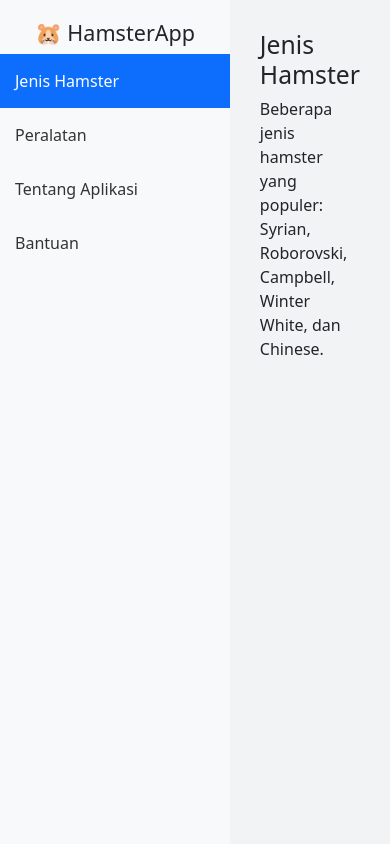
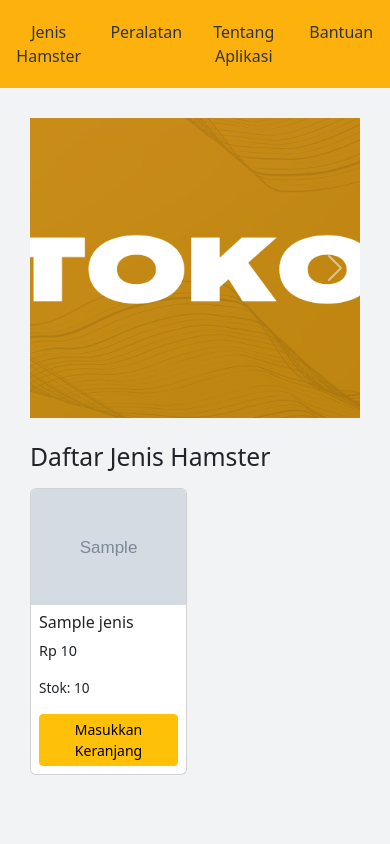
Before and after one commit to Vxwell/projek-hamster, a CodeIgniter 4 app: template app/Views/dashboard.php in a window 390 px wide. Run offline with PHP 8.4 and a stand-in for CodeIgniter, Linux system fonts and the light colour scheme; the template is opened without the code that fills it: most values are stand-ins (such as "Sample title", 1, 10 or a date in 2020); grey boxes marked "Sample" are stand-in pictures; some libraries are stand-ins or nearby versions.

Commit message:
vian update

```diff
--- a/app/Views/dashboard.php
+++ b/app/Views/dashboard.php
@@ -13,9 +13,16 @@
 
         .sidebar {
             width: 250px;
-            background-color: #f8f9fa;
+            background-color: rgb(253, 177, 13);
             padding-top: 20px;
             box-shadow: 2px 0 5px rgba(0,0,0,0.1);
+        }
+
+        .sidebar h4 {
+            padding: 10px;
+            color: white;
+            background-color: rgb(253, 129, 13);
+            margin-bottom: 20px;
         }
 
         .sidebar a {
@@ -26,8 +33,8 @@
         }
 
         .sidebar a:hover {
-            background-color: #e9ecef;
-            color: #0d6efd;
+            background-color: rgb(255, 222, 36);
+            color: rgb(0, 0, 0);
         }
 
         .content {
@@ -37,8 +44,33 @@
         }
 
         .active {
-            background-color: #0d6efd !important;
+            background-color: rgb(255, 222, 36) !important;
             color: white !important;
+        }
+
+        /* Responsif untuk mobile */
+        @media (max-width: 768px) {
+            body {
+                flex-direction: column;
+            }
+
+            .sidebar {
+                width: 100%;
+                display: flex;
+                flex-direction: row;
+                justify-content: space-around;
+                padding: 10px 0;
+            }
+
+            .sidebar a {
+                padding: 10px;
+                text-align: center;
+                flex: 1;
+            }
+
+            .sidebar h4 {
+                display: none;
+            }
         }
     </style>
 </head>
@@ -46,19 +78,61 @@
 
     <!-- Sidebar -->
     <div class="sidebar">
-        <h4 class="text-center">🐹 HamsterApp</h4>
-        <a href="#" class="active" onclick="showSection('jenis')">Jenis Hamster</a>
-        <a href="#" onclick="showSection('peralatan')">Peralatan</a>
-        <a href="#" onclick="showSection('tentang')">Tentang Aplikasi</a>
-        <a href="#" onclick="showSection('bantuan')">Bantuan</a>
+        <h4 class="text-center">Hamster Langgan</h4>
+        <a href="#" onclick="showSection('jenis', event)">Jenis Hamster</a>
+        <a href="#" onclick="showSection('peralatan', event)">Peralatan</a>
+        <a href="#" onclick="showSection('tentang', event)">Tentang Aplikasi</a>
+        <a href="#" onclick="showSection('bantuan', event)">Bantuan</a>
     </div>
+
 
     <!-- Content -->
     <div class="content">
+
+        <!-- Carousel -->
+<div id="hamsterCarousel" class="carousel slide mb-4" data-bs-ride="carousel">
+  <div class="carousel-inner">
+    <div class="carousel-item active">
+      <img src="<?= base_url('uploads/slider1.png') ?>" class="d-block w-100" alt="slider1" style="height: 300px; object-fit: cover;">
+    </div>
+    <div class="carousel-item">
+      <img src="<?= base_url('uploads/slider2.png') ?>" class="d-block w-100" alt="slider2" style="height: 300px; object-fit: cover;">
+    </div>
+    <div class="carousel-item">
+      <img src="<?= base_url('uploads/slider3.png') ?>" class="d-block w-100" alt="slider3" style="height: 300px; object-fit: cover;">
+    </div>
+    <div class="carousel-item">
+      <img src="<?= base_url('uploads/slider4.png') ?>" class="d-block w-100" alt="slider4" style="height: 300px; object-fit: cover;">
+    </div>
+  </div>
+  <button class="carousel-control-prev" type="button" data-bs-target="#hamsterCarousel" data-bs-slide="prev">
+    <span class="carousel-control-prev-icon"></span>
+  </button>
+  <button class="carousel-control-next" type="button" data-bs-target="#hamsterCarousel" data-bs-slide="next">
+    <span class="carousel-control-next-icon"></span>
+  </button>
+</div>
+
         <div id="jenis">
-            <h2>Jenis Hamster</h2>
-            <p>Beberapa jenis hamster yang populer: Syrian, Roborovski, Campbell, Winter White, dan Chinese.</p>
-        </div>
+    <h2 class="mb-3">Daftar Jenis Hamster</h2>
+    <div class="row row-cols-2 row-cols-md-4 g-3">
+        <?php foreach ($hamster as $h) : ?>
+            <div class="col">
+                <div class="card h-100">
+                    <img src="<?= base_url('uploads/' . $h->gambar) ?>" class="card-img-top" alt="<?= esc($h->jenis) ?>">
+                    <div class="card-body p-2">
+                        <h5 class="card-title" style="font-size: 1rem;"><?= esc($h->jenis) ?></h5>
+                        <p class="card-text" style="font-size: 0.9rem;">Rp <?= number_format($h->harga, 0, ',', '.') ?></p>
+                        <p class="card-text" style="font-size: 0.85rem;">Stok: <?= $h->stok ?></p>
+                        <a href="#" class="btn btn-sm btn-warning">Masukkan Keranjang</a>
+                    </div>
+                </div>
+            </div>
+        <?php endforeach; ?>
+    </div>
+</div>
+
+
         <div id="peralatan" style="display:none;">
             <h2>Peralatan</h2>
             <p>Kandang, roda putar, botol minum, tempat makan, dan serbuk kayu adalah peralatan dasar untuk hamster.</p>
@@ -73,16 +147,16 @@
         </div>
     </div>
 
-    <!-- Bootstrap JS and JavaScript -->
+    <!-- Bootstrap JS dan Script -->
     <script src="https://cdn.jsdelivr.net/npm/bootstrap@5.3.3/dist/js/bootstrap.bundle.min.js"></script>
     <script>
-        function showSection(section) {
+        function showSection(section, event) {
             const sections = ['jenis', 'peralatan', 'tentang', 'bantuan'];
             sections.forEach(id => {
                 document.getElementById(id).style.display = id === section ? 'block' : 'none';
             });
 
-            // update active class
+            // Update class aktif
             document.querySelectorAll('.sidebar a').forEach(a => a.classList.remove('active'));
             event.target.classList.add('active');
         }
```
Also changed, not shown: public/uploads/campbell.jpg (added), public/uploads/roborovski.jpg (added), public/uploads/slider1.png (added), public/uploads/slider2.png (added), public/uploads/slider3.png (added), public/uploads/slider4.png (added), public/uploads/syrian.jpg (added), public/uploads/winterwhite.jpg (added).
